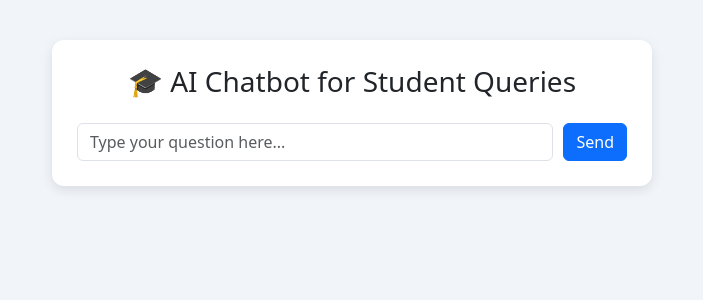
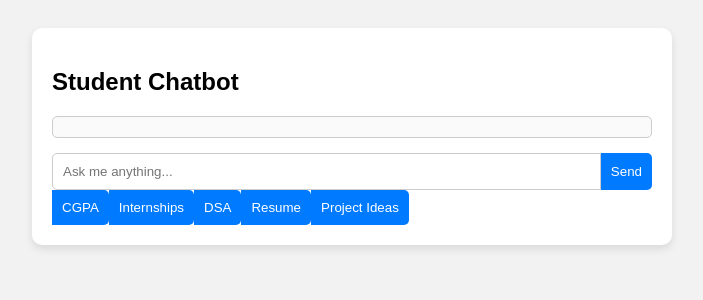
Before and after one commit to varshithreddy-7/student-chatbot, a Flask app: template templates/index.html in a window 1280 px wide. Shown: the top 300 px of the page, without its empty margins (288-991 px from the left). Run offline with Flask 3, Linux system fonts and the light colour scheme; the template is opened without the code that fills it, so the values that code supplies are empty.

Commit message:
Initial commit: AI-powered student chatbot

```diff
--- a/app.py
+++ b/app.py
@@ -1,11 +1,10 @@
 from flask import Flask, render_template, request, g
-from chatbot import get_bot_response
 import sqlite3
+import datetime
 
 app = Flask(__name__)
 DATABASE = "chatbot.db"
 
-# DB helpers
 def get_db():
     if "db" not in g:
         g.db = sqlite3.connect(DATABASE)
@@ -17,20 +16,51 @@ def close_db(exception):
     if db is not None:
         db.close()
 
+# Chatbot response function
+def get_bot_response(user_input):
+    user_input = user_input.lower()
+
+    if "hello" in user_input or "hi" in user_input:
+        return "Hello! How can I help you today?"
+    elif "course" in user_input:
+        return "You can choose from CSE, ECE, IT, and more!"
+    elif "placement" in user_input:
+        return "Our college offers great placement support with top companies."
+    elif "fees" in user_input:
+        return "The fees structure varies based on the course. Please visit the college website."
+    elif "cgpa" in user_input:
+        return "CGPA stands for Cumulative Grade Point Average. It plays a major role in placements and higher studies."
+    elif "dsa" in user_input:
+        return "To prepare for DSA: - Start with arrays, strings, linked lists - Then move to trees, stacks, queues, graphs - Use platforms like LeetCode, InterviewBit - Try to solve 2-3 problems daily"
+    elif "resume" in user_input:
+        return "For a great resume: - Keep it 1 page - Highlight projects and internships - Use clear formatting - Include GitHub/LinkedIn links - Tailor it for the role"
+    elif "project" in user_input or "ideas" in user_input:
+        return "Here are some good project ideas: - URL Shortener with analytics - AI Chatbot for students (this one!) - Expense Tracker - Resume Ranker with AI - E-commerce site with Flask/Django"
+    elif "internship" in user_input or "intern" in user_input:
+        return "For internship preparation: - Build 2-3 strong projects - Practice DSA regularly - Prepare resume - Apply early to programs like Google STEP, Microsoft, Amazon WoW, etc."
+    elif "bye" in user_input:
+        return "Goodbye! Have a great day!"
+    else:
+        return "Sorry, I don't understand that yet. Try asking about internships, CGPA, resume, or DSA."
+
+
+
 @app.route("/", methods=["GET", "POST"])
 def home():
     db = get_db()
     if request.method == "POST":
-        user_query = request.form["query"]
+        user_query = request.form["message"]
         bot_response = get_bot_response(user_query)
+        timestamp = datetime.datetime.now().strftime("%Y-%m-%d %H:%M:%S")
 
-        # Save to database
-        db.execute("INSERT INTO messages (user_message, bot_reply) VALUES (?, ?)", (user_query, bot_response))
+        # Save to database with timestamp
+        db.execute("INSERT INTO messages (user_message, bot_reply, timestamp) VALUES (?, ?, ?)",
+                   (user_query, bot_response, timestamp))
         db.commit()
 
     # Fetch full chat history
-    cur = db.execute("SELECT user_message, bot_reply FROM messages ORDER BY id ASC")
-    chat_history = [{"user": row[0], "bot": row[1]} for row in cur.fetchall()]
+    cur = db.execute("SELECT user_message, bot_reply, timestamp FROM messages ORDER BY id ASC")
+    chat_history = [{"user": row[0], "bot": row[1], "time": row[2]} for row in cur.fetchall()]
 
     return render_template("index.html", chat_history=chat_history)
 
--- a/requirements.txt
+++ b/requirements.txt
@@ -1 +1 @@
-flask
+Flask==2.3.2
--- a/templates/index.html
+++ b/templates/index.html
@@ -1,60 +1,103 @@
 <!DOCTYPE html>
-<html>
+<html lang="en">
 <head>
+    <meta charset="UTF-8">
     <title>Student Chatbot</title>
-    <link rel="stylesheet" href="https://cdn.jsdelivr.net/npm/bootstrap@5.3.0/dist/css/bootstrap.min.css">
     <style>
         body {
-            background-color: #f1f5f9;
+            font-family: Arial, sans-serif;
+            background: #f2f2f2;
+            padding: 20px;
         }
+
+        .chat-container {
+            width: 100%;
+            max-width: 600px;
+            margin: auto;
+            background: #fff;
+            padding: 20px;
+            border-radius: 10px;
+            box-shadow: 0 4px 8px rgba(0,0,0,0.1);
+        }
+
         .chat-box {
-            max-width: 600px;
-            margin: 40px auto;
-            background: #ffffff;
-            border-radius: 12px;
-            padding: 25px;
-            box-shadow: 0 4px 12px rgba(0, 0, 0, 0.1);
+            max-height: 400px;
+            overflow-y: auto;
+            padding: 10px;
+            border: 1px solid #ccc;
+            margin-bottom: 15px;
+            border-radius: 5px;
+            background: #fafafa;
         }
-        .message {
-            margin-bottom: 15px;
-            padding: 12px;
-            border-radius: 10px;
+
+        .chat-message {
+            margin-bottom: 10px;
         }
-        .user-message {
-            background-color: #dbeafe;
-            text-align: right;
+
+        .user {
+            font-weight: bold;
+            color: #007bff;
         }
-        .bot-message {
-            background-color: #e0f7fa;
-            text-align: left;
+
+        .bot {
+            font-weight: bold;
+            color: #28a745;
         }
-        .form-input {
+
+        form {
             display: flex;
-            gap: 10px;
+        }
+
+        input[type="text"] {
+            flex: 1;
+            padding: 10px;
+            border-radius: 5px 0 0 5px;
+            border: 1px solid #ccc;
+        }
+
+        button {
+            padding: 10px;
+            border: none;
+            background-color: #007bff;
+            color: white;
+            border-radius: 0 5px 5px 0;
+            cursor: pointer;
+        }
+
+        button:hover {
+            background-color: #0056b3;
         }
     </style>
 </head>
 <body>
+<div class="chat-container">
+    <h2>Student Chatbot</h2>
 
     <div class="chat-box">
-        <h3 class="text-center mb-4">🎓 AI Chatbot for Student Queries</h3>
-
-        {% for msg in chat_history %}
-            <div class="message user-message">
-                <strong>You:</strong> {{ msg.user }}
-            </div>
-            <div class="message bot-message">
-                <strong>Bot:</strong> {{ msg.bot }}
-            </div>
-        {% endfor %}
-
-        <form method="POST" class="mt-4">
-            <div class="form-input">
-                <input type="text" name="query" class="form-control" placeholder="Type your question here..." required>
-                <button type="submit" class="btn btn-primary">Send</button>
-            </div>
-        </form>
+    {% for chat in chat_history %}
+        <div class="chat-message">
+            <span class="user">You:</span> {{ chat.user }} <small style="color: #999;">({{ chat.time }})</small>
+        </div>
+        <div class="chat-message">
+            <span class="bot">Bot:</span> {{ chat.bot }} <small style="color: #999;">({{ chat.time }})</small>
+        </div>
+    {% endfor %}
     </div>
 
+
+    <form method="post" class="input-form">
+    <input type="text" name="message" placeholder="Ask me anything..." required>
+    <button type="submit">Send</button>
+</form>
+
+<div class="quick-replies">
+    <form method="post">
+        <button name="message" value="CGPA">CGPA</button>
+        <button name="message" value="Internships">Internships</button>
+        <button name="message" value="DSA">DSA</button>
+        <button name="message" value="Resume">Resume</button>
+        <button name="message" value="Project Ideas">Project Ideas</button>
+    </form>
+</div>
 </body>
 </html>
```
Also changed, not shown: chatbot.py (+12 -11 lines), fix_old_timestamps.py (added, +19 -0 lines), templates/fix_old_timestamps.py (added, +19 -0 lines), update_db.py (added, +13 -0 lines), chatbot.db, 1 other file.
